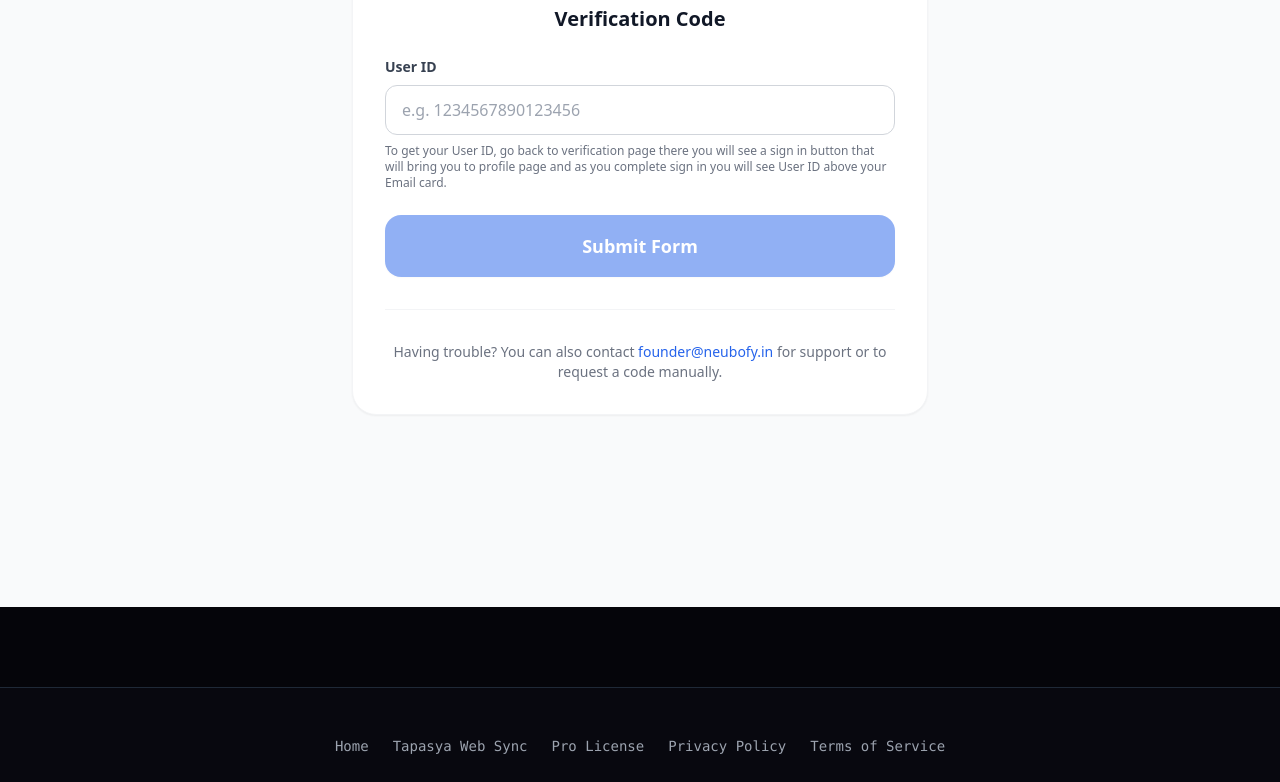
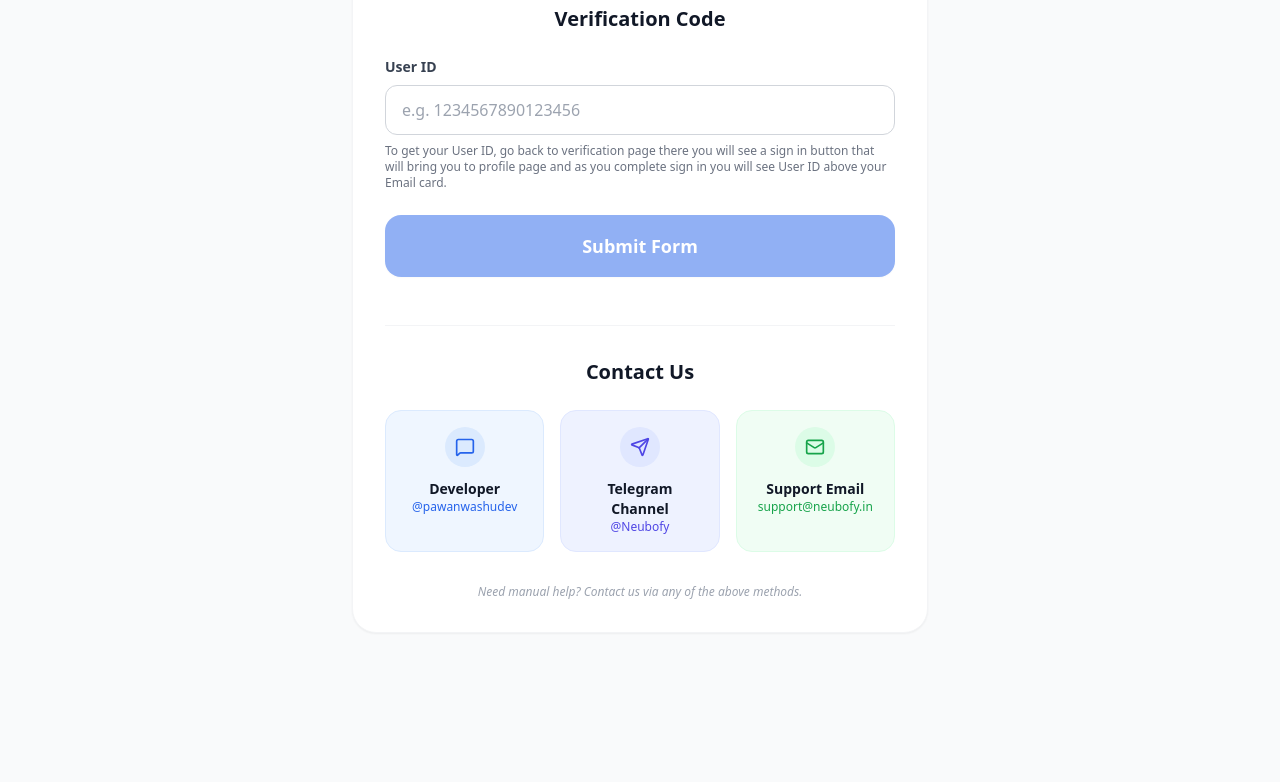
Before and after one commit to pawanwashudev-official/Reality, a Next.js app in the folder website/: page /pro in a window 1280 px wide. Shown: the part 445-1227 px from the top of the page. Built offline with nearby package versions, Linux system fonts and the light colour scheme.

Commit message:
Enhance contact section with additional options
Added contact options for developer, Telegram channel, and support email.

```diff
--- a/website/src/app/pro/page.tsx
+++ b/website/src/app/pro/page.tsx
@@ -2,7 +2,7 @@
 
 import React, { useState } from 'react';
 import Link from 'next/link';
-import { Home } from 'lucide-react';
+import { Home, MessageSquare, Send, Mail } from 'lucide-react';
 import { QRCodeSVG } from 'qrcode.react';
 
 export default function RealityProActivationPage() {
@@ -186,8 +186,50 @@ export default function RealityProActivationPage() {
               </form>
             )}
 
-            <div className="mt-8 pt-8 border-t border-gray-100 text-sm text-gray-500 text-center">
-              Having trouble? You can also contact <a href="mailto:founder@neubofy.in" className="text-blue-600 hover:underline">founder@neubofy.in</a> for support or to request a code manually.
+            <div className="mt-12 pt-8 border-t border-gray-100">
+              <h4 className="text-xl font-bold text-gray-900 mb-6 text-center">Contact Us</h4>
+              <div className="grid grid-cols-1 md:grid-cols-3 gap-4">
+                <a
+                  href="https://t.me/pawanwashudev"
+                  target="_blank"
+                  rel="noopener noreferrer"
+                  className="flex flex-col items-center p-4 bg-blue-50 rounded-2xl border border-blue-100 hover:bg-blue-100 transition-all hover:shadow-md group"
+                >
+                  <div className="w-10 h-10 bg-blue-100 rounded-full flex items-center justify-center mb-3 group-hover:bg-blue-200">
+                    <MessageSquare size={20} className="text-blue-600" />
+                  </div>
+                  <span className="text-sm font-bold text-gray-900">Developer</span>
+                  <span className="text-xs text-blue-600 font-medium">@pawanwashudev</span>
+                </a>
+
+                <a
+                  href="https://t.me/Neubofy"
+                  target="_blank"
+                  rel="noopener noreferrer"
+                  className="flex flex-col items-center p-4 bg-indigo-50 rounded-2xl border border-indigo-100 hover:bg-indigo-100 transition-all hover:shadow-md group"
+                >
+                  <div className="w-10 h-10 bg-indigo-100 rounded-full flex items-center justify-center mb-3 group-hover:bg-indigo-200">
+                    <Send size={20} className="text-indigo-600" />
+                  </div>
+                  <span className="text-sm font-bold text-gray-900">Telegram Channel</span>
+                  <span className="text-xs text-indigo-600 font-medium">@Neubofy</span>
+                </a>
+
+                <a
+                  href="mailto:support@neubofy.in"
+                  className="flex flex-col items-center p-4 bg-green-50 rounded-2xl border border-green-100 hover:bg-green-100 transition-all hover:shadow-md group"
+                >
+                  <div className="w-10 h-10 bg-green-100 rounded-full flex items-center justify-center mb-3 group-hover:bg-green-200">
+                    <Mail size={20} className="text-green-600" />
+                  </div>
+                  <span className="text-sm font-bold text-gray-900">Support Email</span>
+                  <span className="text-xs text-green-600 font-medium">support@neubofy.in</span>
+                </a>
+              </div>
+            </div>
+
+            <div className="mt-8 text-xs text-gray-400 text-center italic">
+              Need manual help? Contact us via any of the above methods.
             </div>
         </div>
 
```
